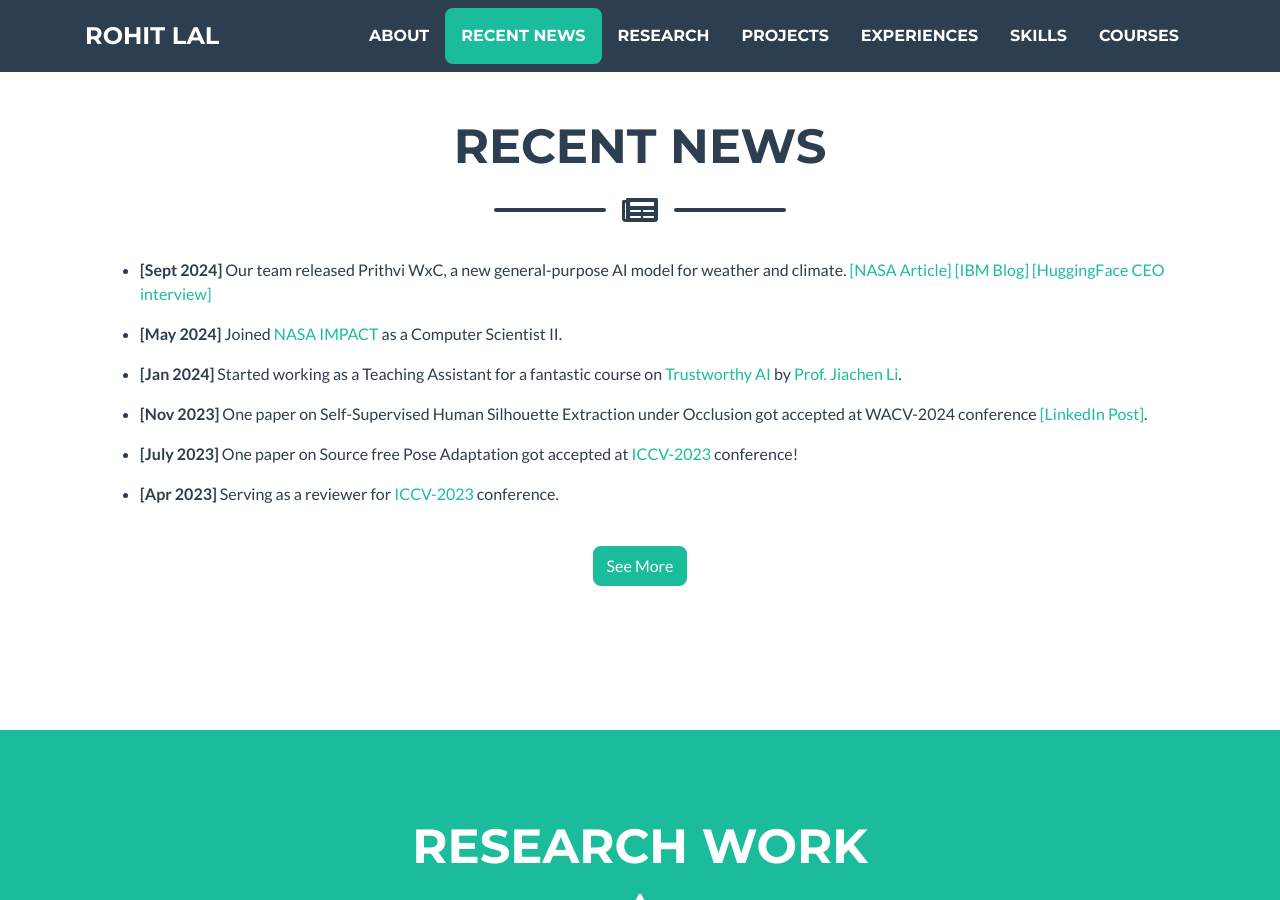
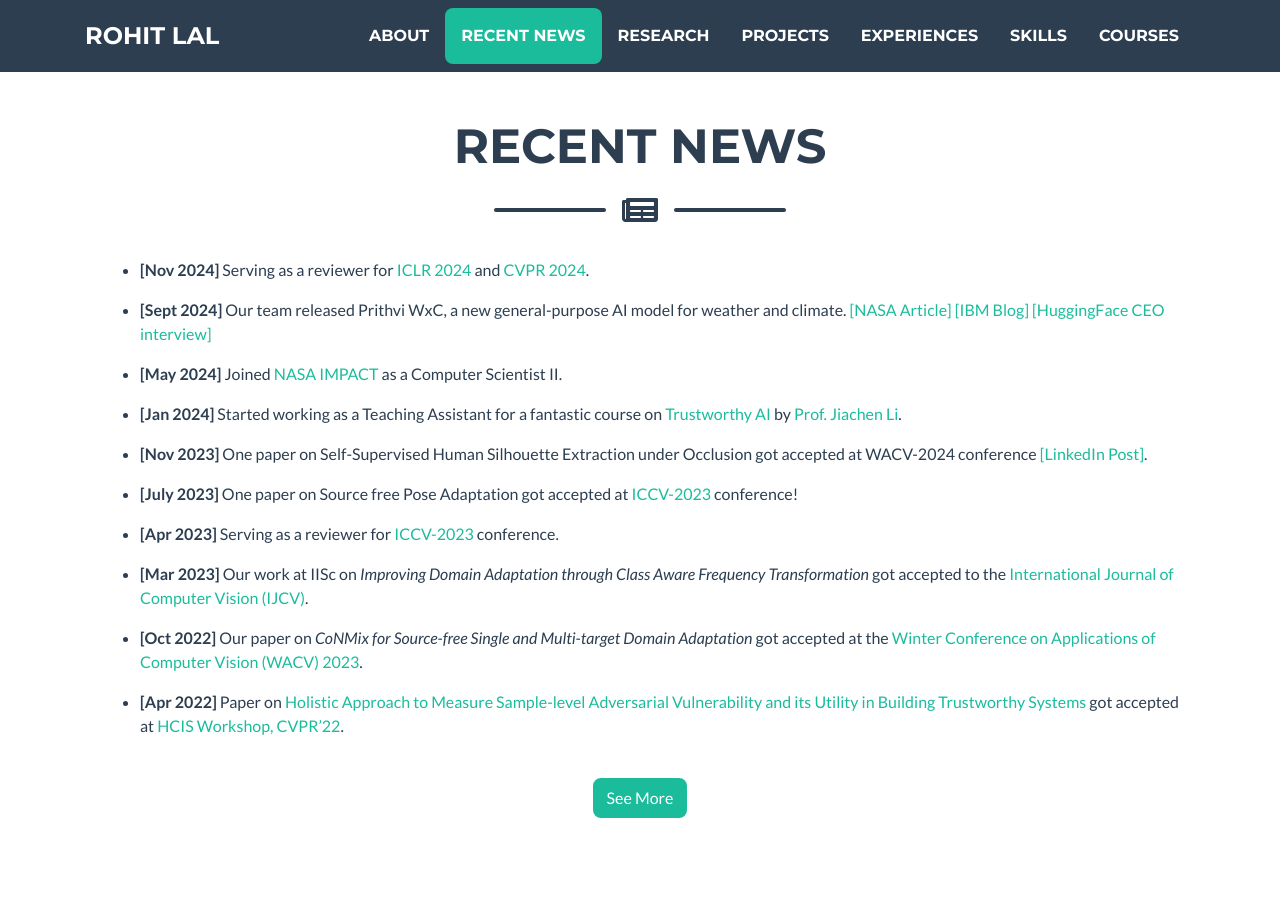
Before and after one commit to take2rohit/take2rohit.github.io, a Jekyll site: the page built from index.md, in a window 1280 px wide and 900 px high, scrolled down 954 px. Built offline with Jekyll 4.4.1, drawn with Linux system fonts in a browser that asks for light colours; a style sheet for code colours, icons or effects is not loaded.

Commit message:
updated reviewer news

```diff
--- a/_data/news.yml
+++ b/_data/news.yml
@@ -1,6 +1,10 @@
-k: 6     #limit the number of news to be displayed on the home page. default:10
+k: 10     #limit the number of news to be displayed on the home page. default:10
 
 news:
+  - date: Nov 2024
+    description: >
+      Serving as a reviewer for [ICLR 2024](https://iclr.cc/Conferences/2024) and [CVPR 2024](https://cvpr.thecvf.com/Conferences/2024).
+
   - date: Sept 2024
     description: >
       Our team released Prithvi WxC, a new general-purpose AI model for weather and climate. [[NASA Article]](https://science.nasa.gov/open-science/ai-model-weather-climate/) [[IBM Blog]](https://research.ibm.com/blog/foundation-model-weather-climate) [[HuggingFace CEO interview]](https://www.youtube.com/watch?v=N6d0CqTjBbo&t=28s)
```
